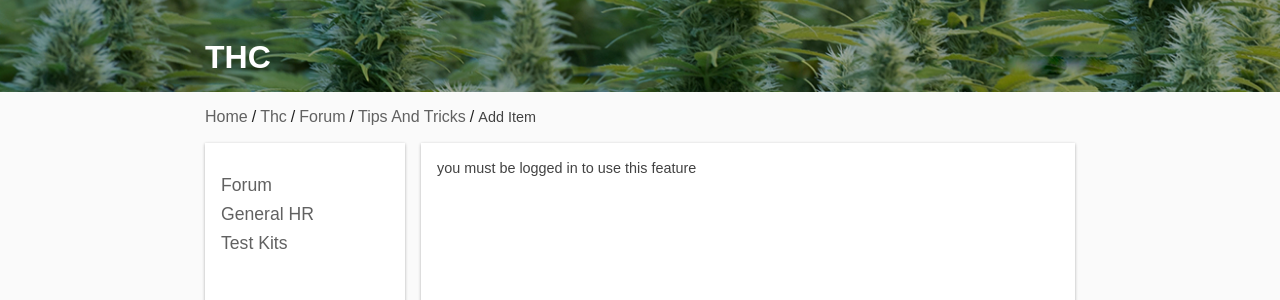
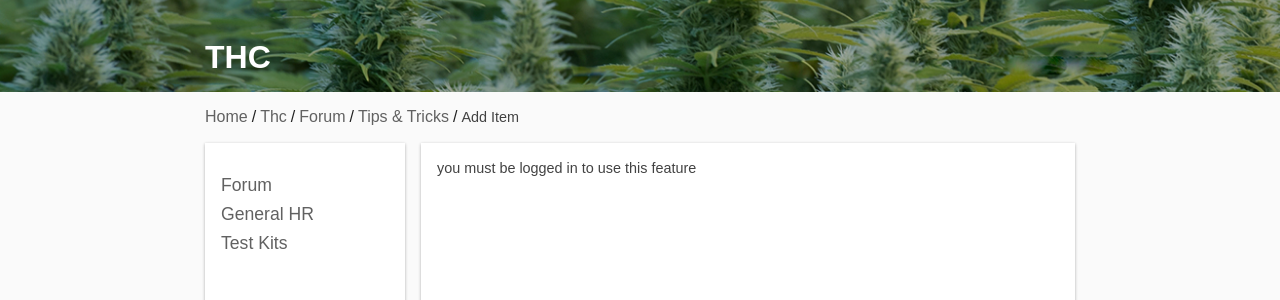
Before and after one commit to thetalkgroups/thetalkgroups.github.io, a Jekyll site: the page built from thc/forum/tips-&-tricks/add-item.html, in a window 1280 px wide. Shown: the part 316-616 px from the top of the page. Built offline with Jekyll 4.4.1, drawn with Linux system fonts in a browser that asks for light colours; comment, search, counter and statistics services are not loaded; some of the changed lines change nothing that is shown.

Commit message:
renamed tips & tricks

```diff
--- a/thc/forum/index.html
+++ b/thc/forum/index.html
@@ -11,5 +11,5 @@ head: >
 <a href="{{ data.baseUrl }}/forum/read-first.html"><h2>Read first!</h2></a>
 <a href="{{ data.baseUrl }}/forum/harm-reduction.html"><h2>Harm Reduction</h2></a>
 <a href="{{ data.baseUrl }}/forum/trip-reports"><h2>Trip Reports</h2></a>
-<a href="{{ data.baseUrl }}/forum/tips-and-tricks"><h2>Tips And Tricks</h2></a>
+<a href="{{ data.baseUrl }}/forum/tips-&-tricks"><h2>Tips &amp; Tricks</h2></a>
 <a href="{{ data.baseUrl }}/forum/questions"><h2>Questions</h2></a>
--- a/thc/forum/tips-and-tricks/add-item.html
+++ b/thc/forum/tips-&-tricks/add-item.html
@@ -8,7 +8,7 @@ head: >
 <script>
     const prefix = "{{ site.data[page.group].baseUrl }}/tips-and-tricks";
     const fields = [
-        { name: "content", type: "textarea", required: true }
+        { name: "content", type: "textarea", attributes: "required" }
     ];
 </script>
 <script src="/js/add-item.min.js" async defer></script>
--- a/thc/forum/tips-and-tricks/index.html
+++ b/thc/forum/tips-&-tricks/index.html
@@ -11,4 +11,4 @@ head: >
 </script>
 <script src="/js/list.min.js" async defer></script>
 
-{% include list.html title="tips and tricks" addItemText="post a tip" %}
+{% include list.html title="tips &amp; tricks" addItemText="post a tip" %}
```
Also changed, not shown: thc/forum/tips-&-tricks/item.html (renamed from thc/forum/tips-and-tricks/item.html).
